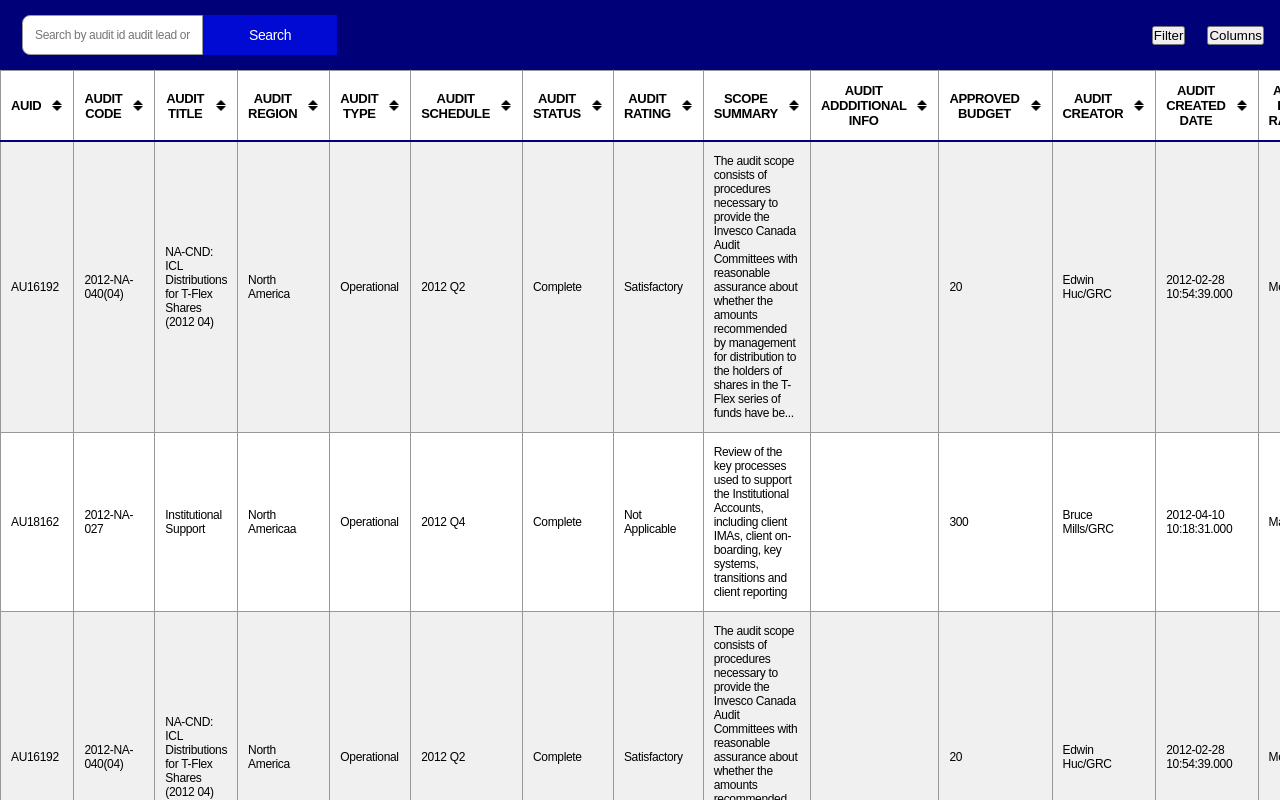
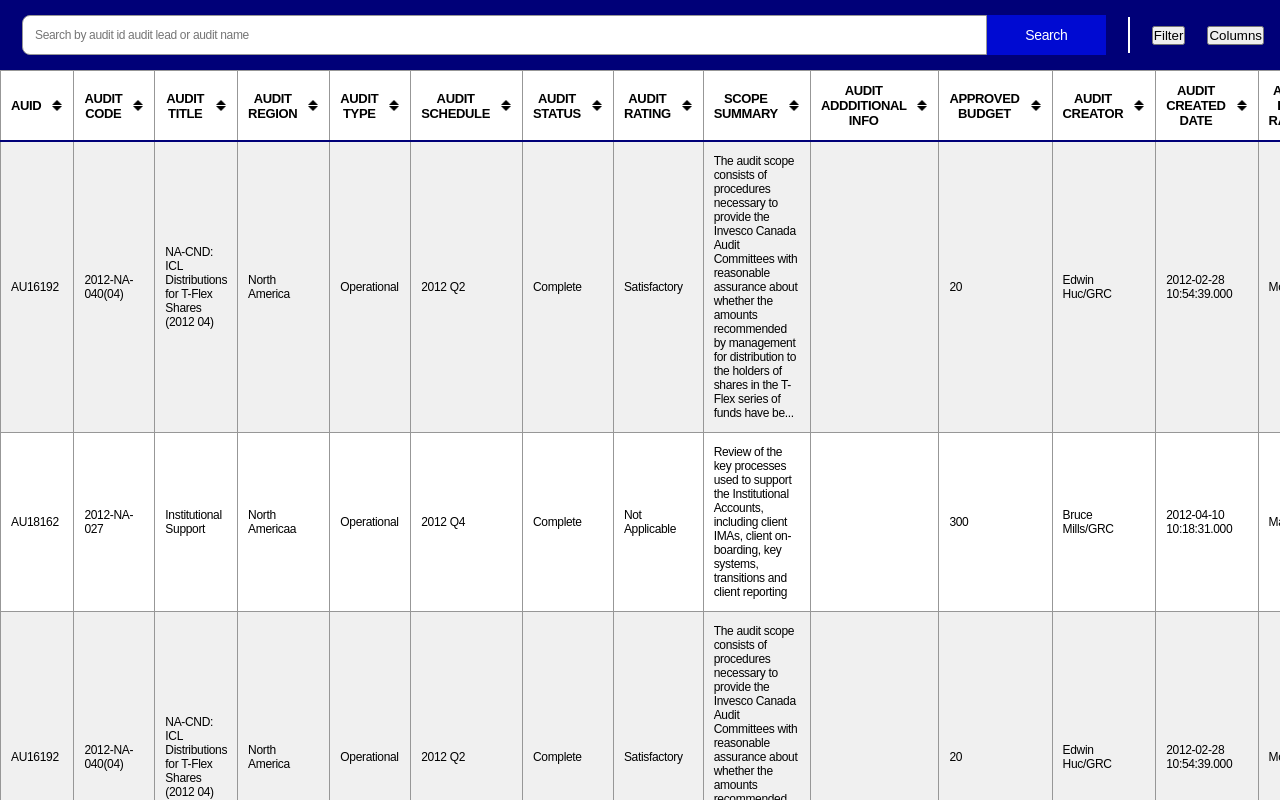
Before and after one commit to artandrey/table, a React (Create React App) app: page / in a window 1280 px wide. Shown: the top 800 px of the page. Built offline with nearby package versions, Linux system fonts and the light colour scheme.

Commit message:
added heading styles

```diff
--- a/src/components/Checkbox/Checkbox.jsx
+++ b/src/components/Checkbox/Checkbox.jsx
@@ -2,7 +2,7 @@
 import './Checkbox.css';
 const Checkbox = ({ children, ...otherProps }) => {
     return (
-        <label class="control control-checkbox">
+        <label className="control control-checkbox">
             {children}
             <input {...otherProps} type="checkbox" />
             <div className="control_indicator"></div>
--- a/src/components/Details/Details.module.scss
+++ b/src/components/Details/Details.module.scss
@@ -25,6 +25,11 @@
         background-repeat: no-repeat;
         rotate: 90deg;
     }
+    &__active {
+        &::after {
+            rotate: 180deg;
+        }
+    }
 }
 .details[open] {
     .summary {
@@ -33,7 +38,6 @@
         }
     }
 }
-
 .content {
     padding: 15px 17px;
     background-color: #f5f5f5;
--- a/src/components/SearchBar/SearchBar.module.scss
+++ b/src/components/SearchBar/SearchBar.module.scss
@@ -6,6 +6,7 @@
 
 .searchbar {
     padding: 12px;
+    width: 100%;
     border: 1px solid #979797;
     border-radius: 8px 0 0 8px;
     background-color: #ffffff;
--- a/src/components/TableWithFilters/TableWithFilters.jsx
+++ b/src/components/TableWithFilters/TableWithFilters.jsx
@@ -85,6 +85,7 @@
                     placeholder={'Search by ' + preparePlaceholder(searchBy)}
                     onSearch={setSearchBarValue}
                 />
+                <span className={s.heading__line} />
                 <TableFilters
                     filterFields={filterFields}
                     columnsFilterOptions={columnsFilterOptions}
--- a/src/components/TableWithFilters/TableWithFilters.module.scss
+++ b/src/components/TableWithFilters/TableWithFilters.module.scss
@@ -2,7 +2,14 @@
     padding: 18px 16px 18px 22px;
     display: flex;
     width: 100%;
+    gap: 22px;
     height: 70px;
     align-items: center;
     background-color: #000078;
+
+    &__line {
+        height: 36px;
+        width: 1px;
+        border: 1px solid #ffffff;
+    }
 }
```
